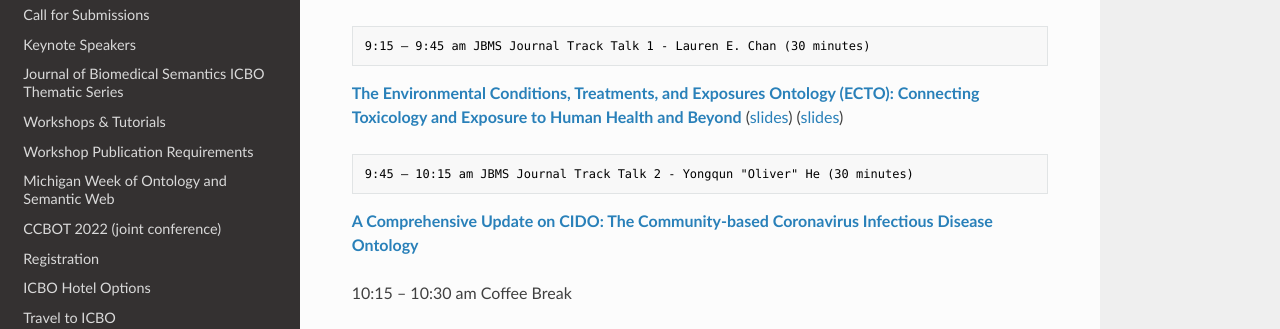
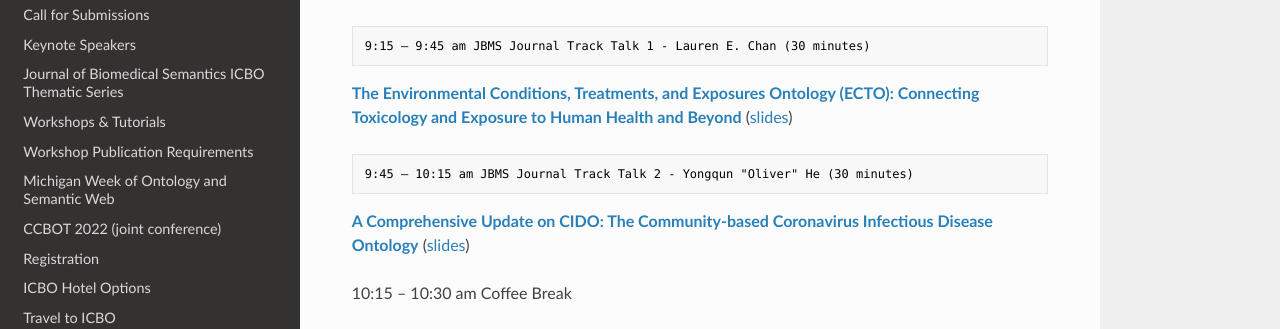
Before and after one commit to johnbeve/BFO-Organization, an MkDocs documentation site: the page built from docs/icbo-schedule.md, in a window 1280 px wide and 900 px high, scrolled down 2156 px. Shown: the part 150-479 px from the top of the window. Built offline with MkDocs 1.6.1, drawn with Linux system fonts in a browser that asks for light colours; nearby versions of some CDN libraries.

````diff
--- a/docs/icbo-schedule.md
+++ b/docs/icbo-schedule.md
@@ -74,12 +74,12 @@ will be held virtually on September 21, 2022. See website for details.
 ```txt
 9:15 – 9:45 am JBMS Journal Track Talk 1 - Lauren E. Chan (30 minutes)
 ```
-**[The Environmental Conditions, Treatments, and Exposures Ontology (ECTO): Connecting Toxicology and Exposure to Human Health and Beyond](papers/ECTO_manuscript_ICBO.pdf)** ([slides](slides/Chan_ECTO_presentation.pdf)) ([slides](slides/He_CIDO_ICBO2022.pdf))
+**[The Environmental Conditions, Treatments, and Exposures Ontology (ECTO): Connecting Toxicology and Exposure to Human Health and Beyond](papers/ECTO_manuscript_ICBO.pdf)** ([slides](slides/Chan_ECTO_presentation.pdf))
 
 ```txt
 9:45 – 10:15 am JBMS Journal Track Talk 2 - Yongqun "Oliver" He (30 minutes)
 ```
-**[A Comprehensive Update on CIDO: The Community-based Coronavirus Infectious Disease Ontology](papers/CIDO_JBMS_manuscript.pdf)**
+**[A Comprehensive Update on CIDO: The Community-based Coronavirus Infectious Disease Ontology](papers/CIDO_JBMS_manuscript.pdf)** ([slides](slides/He_CIDO_ICBO2022.pdf))
 
 
 10:15 – 10:30 am Coffee Break
````
